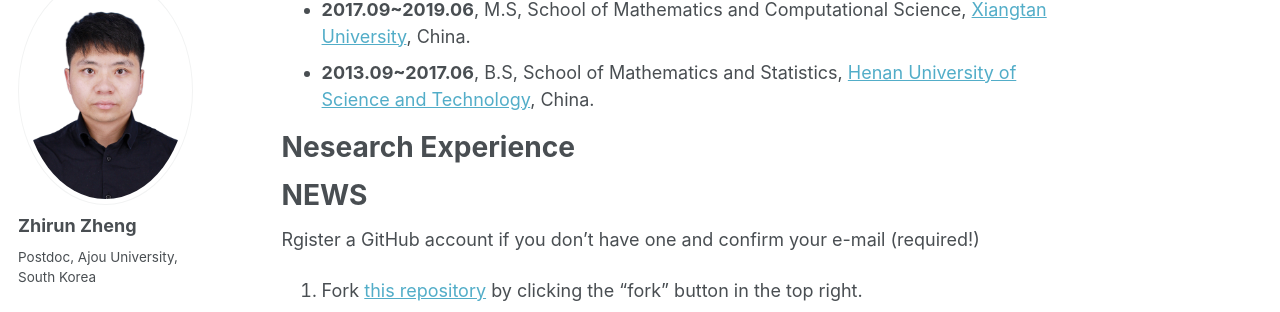
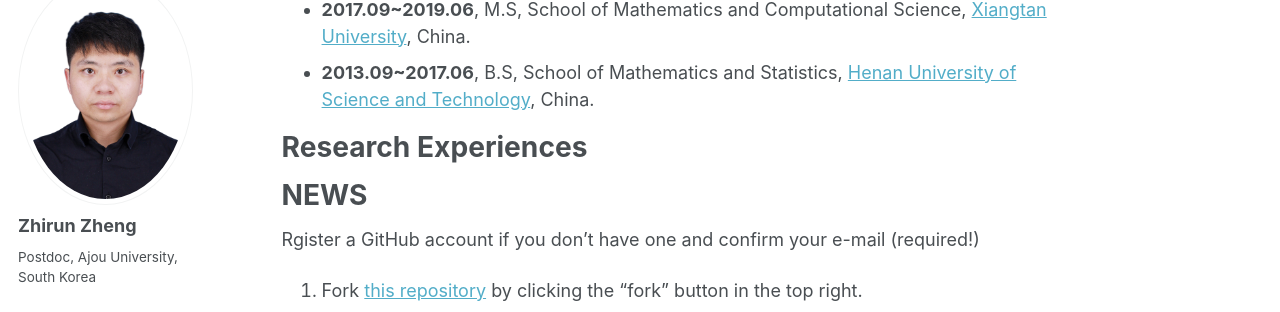
Before and after one commit to zhengzhirun/EN, a Jekyll site: the page built from _pages/about.md, in a window 1280 px wide and 900 px high, scrolled down 571 px. Shown: the part 130-442 px from the top of the window. Built offline with Jekyll 4.4.1, drawn with Linux system fonts in a browser that asks for light colours; some web fonts are replaced.

Commit message:
Update about.md

```diff
--- a/_pages/about.md
+++ b/_pages/about.md
@@ -18,7 +18,7 @@ Education
 - **2017.09~2019.06**, M.S, School of Mathematics and Computational Science, [Xiangtan University](https://www.xtu.edu.cn/), China.
 - **2013.09~2017.06**, B.S, School of Mathematics and Statistics, [Henan University of Science and Technology](https://www.haust.edu.cn/), China.
 
-Nesearch Experience
+Research Experiences
 ======
 
 
```
